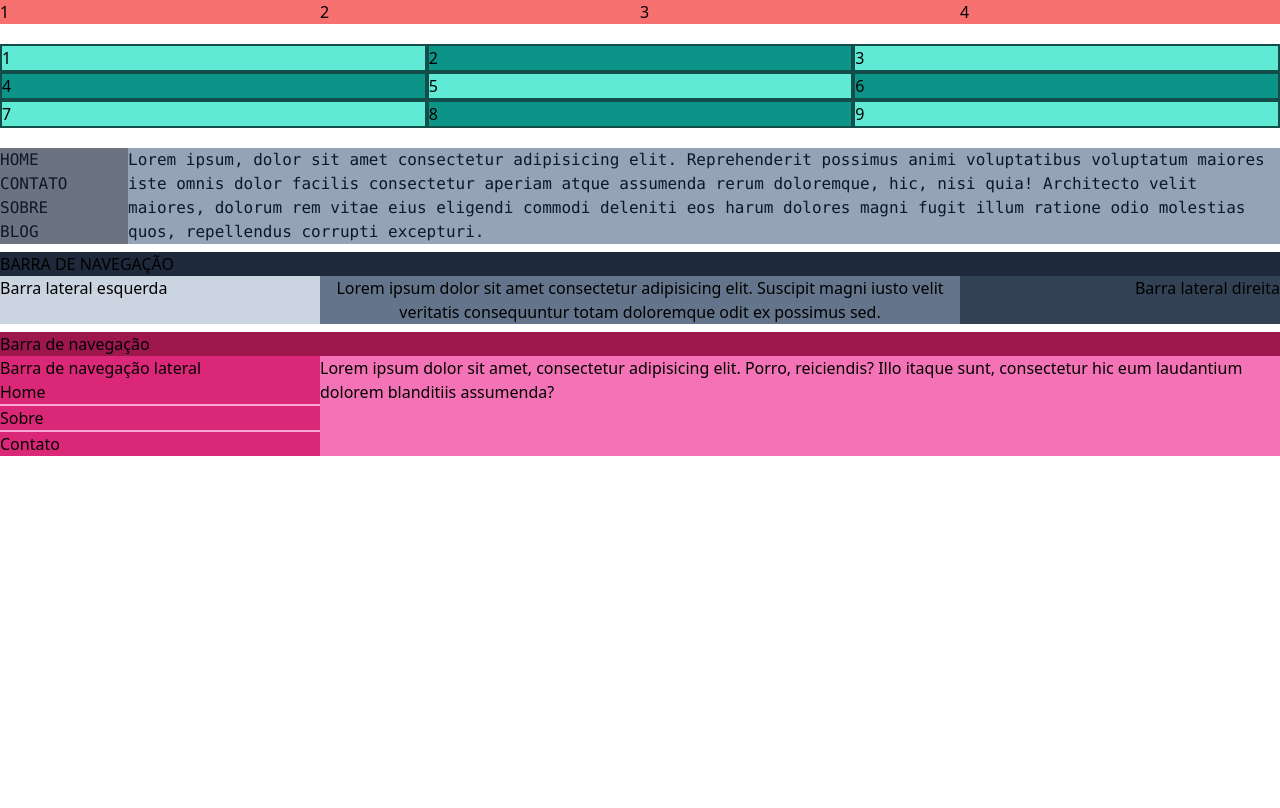
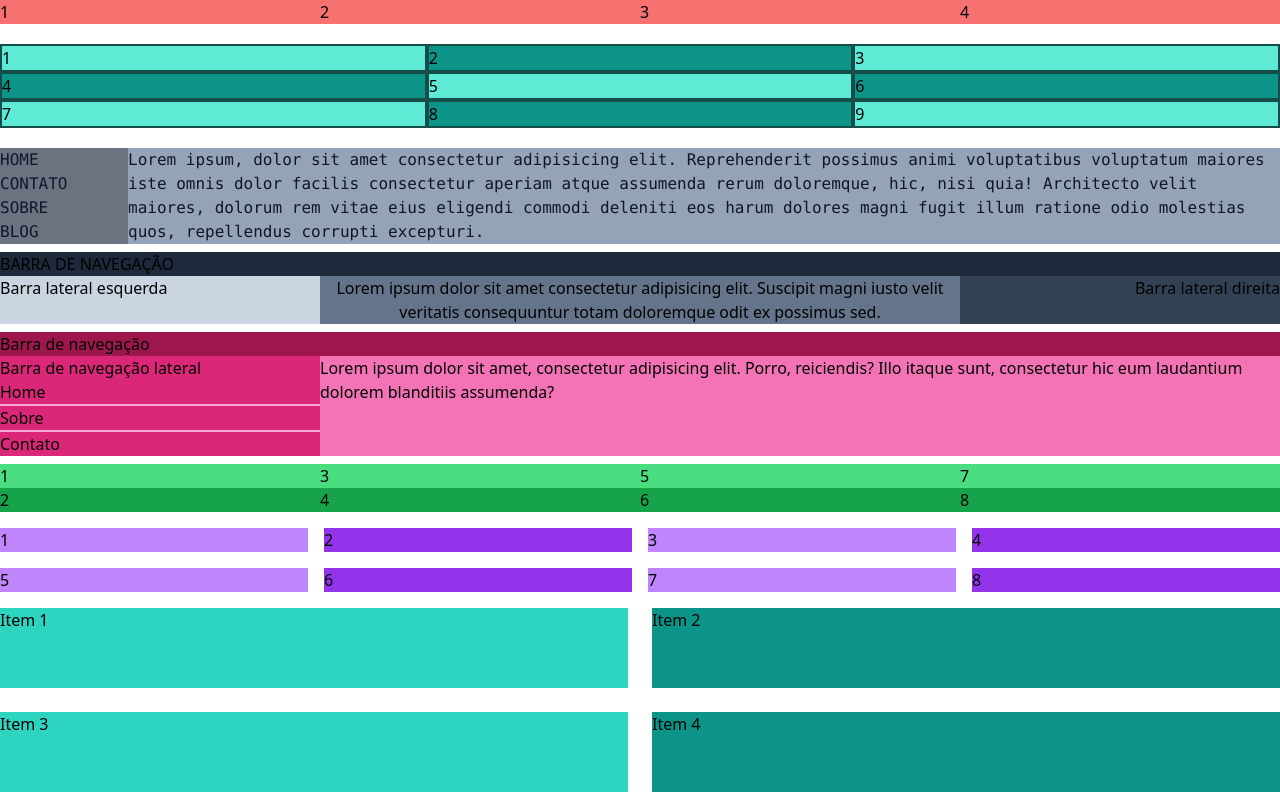
Before and after one commit to clepverse/curso-tailwindcss, a website: page src/index.html in a window 1280 px wide. Drawn offline with Linux system fonts and the light colour scheme.

Commit message:
Exercício 9

```diff
--- a/src/index.html
+++ b/src/index.html
@@ -237,5 +237,36 @@
         </p>
       </div>
     </div>
+
+    <div class="grid grid-rows-2 grid-flow-col">
+      <div class="bg-green-400">1</div>
+      <div class="bg-green-600">2</div>
+      <div class="bg-green-400">3</div>
+      <div class="bg-green-600">4</div>
+      <div class="bg-green-400">5</div>
+      <div class="bg-green-600">6</div>
+      <div class="bg-green-400">7</div>
+      <div class="bg-green-600">8</div>
+    </div>
+
+    <!--GAP-->
+    <div class="grid grid-cols-4 my-4 gap-4">
+      <div class="bg-purple-400">1</div>
+      <div class="bg-purple-600">2</div>
+      <div class="bg-purple-400">3</div>
+      <div class="bg-purple-600">4</div>
+      <div class="bg-purple-400">5</div>
+      <div class="bg-purple-600">6</div>
+      <div class="bg-purple-400">7</div>
+      <div class="bg-purple-600">8</div>
+    </div>
+
+    <!--Exercício 9-->
+    <div class="grid grid-cols-2 my-4 gap-6">
+      <div class="bg-teal-400 h-20">Item 1</div>
+      <div class="bg-teal-600 h-20">Item 2</div>
+      <div class="bg-teal-400 h-20">Item 3</div>
+      <div class="bg-teal-600 h-20">Item 4</div>
+    </div>
   </body>
 </html>
```
Also changed, not shown: dist/output.css.
